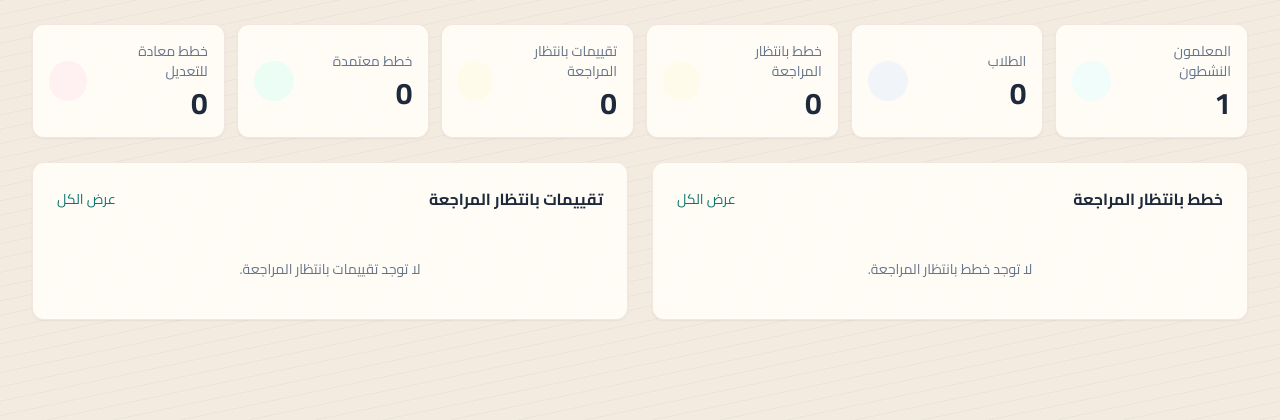
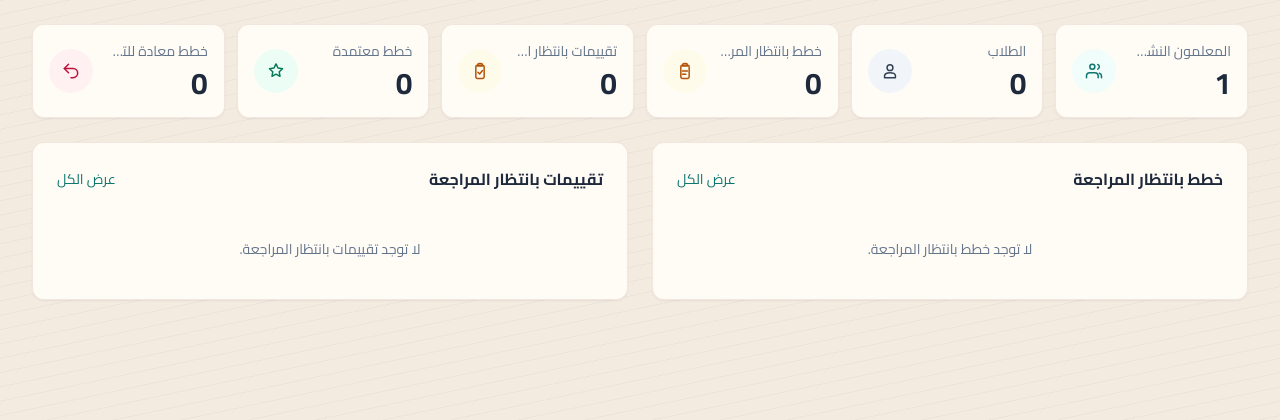
Before and after one commit to mohamedkaram123/speech-therapy-plans, a Laravel app: page /dashboard in a window 1280 px wide. Shown: the part 155-575 px from the top of the page. Run offline with Laravel 12, Linux system fonts and the light colour scheme; a user stored in the database is signed in; data comes from the database, SQL or seed files in the repository; data that the repository does not hold is empty; style sheets or scripts are compiled from the project's sources.

Commit message:
Add icons to supervisor dashboard statistic cards.
Co-authored-by: Cursor <cursoragent@cursor.com>

```diff
--- a/resources/views/components/stat-card.blade.php
+++ b/resources/views/components/stat-card.blade.php
@@ -1,4 +1,4 @@
-@props(['label', 'value', 'tone' => 'teal', 'href' => null])
+@props(['label', 'value', 'tone' => 'teal', 'href' => null, 'icon' => 'chart'])
 
 @php
     $tones = [
@@ -8,12 +8,59 @@
         'slate' => 'text-slate-700 bg-slate-100',
         'emerald' => 'text-emerald-700 bg-emerald-50',
     ];
+    $toneClass = $tones[$tone] ?? $tones['teal'];
 @endphp
 
-<a href="{{ $href ?? '#' }}" class="card p-4 flex items-center justify-between gap-3 hover:border-teal-400 transition">
-    <div>
-        <div class="text-sm text-slate-500">{{ $label }}</div>
+<a href="{{ $href ?? '#' }}" {{ $attributes->class(['card p-4 flex items-center justify-between gap-3 transition', 'hover:border-amber-400' => auth()->user()?->isSupervisor(), 'hover:border-teal-400' => ! auth()->user()?->isSupervisor()]) }}>
+    <div class="min-w-0">
+        <div class="text-sm text-slate-500 truncate">{{ $label }}</div>
         <div class="text-3xl font-bold text-slate-800 mt-1">{{ $value }}</div>
     </div>
-    <span class="h-10 w-10 rounded-full {{ $tones[$tone] ?? $tones['teal'] }}"></span>
+    <span class="shrink-0 h-11 w-11 rounded-full {{ $toneClass }} inline-flex items-center justify-center" aria-hidden="true">
+        @switch($icon)
+            @case('users')
+                {{-- teachers --}}
+                <svg class="h-5 w-5" fill="none" viewBox="0 0 24 24" stroke="currentColor" stroke-width="1.8">
+                    <path stroke-linecap="round" stroke-linejoin="round" d="M17 20v-2a4 4 0 0 0-4-4H7a4 4 0 0 0-4 4v2"/>
+                    <circle cx="10" cy="7" r="3"/>
+                    <path stroke-linecap="round" stroke-linejoin="round" d="M21 20v-2a3.5 3.5 0 0 0-2.5-3.35M16.5 4.2a3 3 0 0 1 0 5.6"/>
+                </svg>
+                @break
+            @case('students')
+                <svg class="h-5 w-5" fill="none" viewBox="0 0 24 24" stroke="currentColor" stroke-width="1.8">
+                    <path stroke-linecap="round" stroke-linejoin="round" d="M12 14c-3.5 0-6.5 1.5-6.5 3.5V20h13v-2.5c0-2-3-3.5-6.5-3.5Z"/>
+                    <circle cx="12" cy="8" r="3.5"/>
+                </svg>
+                @break
+            @case('clipboard')
+                <svg class="h-5 w-5" fill="none" viewBox="0 0 24 24" stroke="currentColor" stroke-width="1.8">
+                    <path stroke-linecap="round" stroke-linejoin="round" d="M9 5h6a2 2 0 0 1 2 2v12a2 2 0 0 1-2 2H9a2 2 0 0 1-2-2V7a2 2 0 0 1 2-2Z"/>
+                    <path stroke-linecap="round" stroke-linejoin="round" d="M9 5a2 2 0 0 1 2-2h2a2 2 0 0 1 2 2v1H9V5Z"/>
+                    <path stroke-linecap="round" stroke-linejoin="round" d="M9 12h6M9 16h4"/>
+                </svg>
+                @break
+            @case('clipboard-check')
+                <svg class="h-5 w-5" fill="none" viewBox="0 0 24 24" stroke="currentColor" stroke-width="1.8">
+                    <path stroke-linecap="round" stroke-linejoin="round" d="M9 5h6a2 2 0 0 1 2 2v12a2 2 0 0 1-2 2H9a2 2 0 0 1-2-2V7a2 2 0 0 1 2-2Z"/>
+                    <path stroke-linecap="round" stroke-linejoin="round" d="M9 5a2 2 0 0 1 2-2h2a2 2 0 0 1 2 2v1H9V5Z"/>
+                    <path stroke-linecap="round" stroke-linejoin="round" d="m9.5 13.5 2 2 3.5-4"/>
+                </svg>
+                @break
+            @case('star')
+                <svg class="h-5 w-5" fill="none" viewBox="0 0 24 24" stroke="currentColor" stroke-width="1.8">
+                    <path stroke-linecap="round" stroke-linejoin="round" d="m12 3.5 2.4 4.9 5.4.8-3.9 3.8.9 5.4L12 15.8 7.2 18.4l.9-5.4-3.9-3.8 5.4-.8L12 3.5Z"/>
+                </svg>
+                @break
+            @case('return')
+                <svg class="h-5 w-5" fill="none" viewBox="0 0 24 24" stroke="currentColor" stroke-width="1.8">
+                    <path stroke-linecap="round" stroke-linejoin="round" d="M9 14 4 9l5-5"/>
+                    <path stroke-linecap="round" stroke-linejoin="round" d="M4 9h10.5a5.5 5.5 0 1 1 0 11H12"/>
+                </svg>
+                @break
+            @default
+                <svg class="h-5 w-5" fill="none" viewBox="0 0 24 24" stroke="currentColor" stroke-width="1.8">
+                    <path stroke-linecap="round" stroke-linejoin="round" d="M4 19V9M10 19V5M16 19v-7M22 19V8"/>
+                </svg>
+        @endswitch
+    </span>
 </a>
--- a/resources/views/dashboard/supervisor.blade.php
+++ b/resources/views/dashboard/supervisor.blade.php
@@ -14,12 +14,12 @@
     </x-slot>
 
     <div class="grid grid-cols-2 lg:grid-cols-3 xl:grid-cols-6 gap-3 mb-6">
-        <x-stat-card label="المعلمون النشطون" :value="$stats['teachers']" :href="route('teachers.index')" />
-        <x-stat-card label="الطلاب" :value="$stats['students']" tone="slate" :href="route('students.index')" />
-        <x-stat-card label="خطط بانتظار المراجعة" :value="$stats['pending_plans']" tone="amber" :href="route('plans.index', ['status' => 'pending_review'])" />
-        <x-stat-card label="تقييمات بانتظار المراجعة" :value="$stats['pending_evaluations']" tone="amber" :href="route('evaluations.index', ['status' => 'pending_review'])" />
-        <x-stat-card label="خطط معتمدة" :value="$stats['approved_plans']" tone="emerald" :href="route('plans.index', ['status' => 'approved'])" />
-        <x-stat-card label="خطط معادة للتعديل" :value="$stats['returned_plans']" tone="rose" :href="route('plans.index', ['status' => 'returned'])" />
+        <x-stat-card label="المعلمون النشطون" :value="$stats['teachers']" icon="users" :href="route('teachers.index')" />
+        <x-stat-card label="الطلاب" :value="$stats['students']" tone="slate" icon="students" :href="route('students.index')" />
+        <x-stat-card label="خطط بانتظار المراجعة" :value="$stats['pending_plans']" tone="amber" icon="clipboard" :href="route('plans.index', ['status' => 'pending_review'])" />
+        <x-stat-card label="تقييمات بانتظار المراجعة" :value="$stats['pending_evaluations']" tone="amber" icon="clipboard-check" :href="route('evaluations.index', ['status' => 'pending_review'])" />
+        <x-stat-card label="خطط معتمدة" :value="$stats['approved_plans']" tone="emerald" icon="star" :href="route('plans.index', ['status' => 'approved'])" />
+        <x-stat-card label="خطط معادة للتعديل" :value="$stats['returned_plans']" tone="rose" icon="return" :href="route('plans.index', ['status' => 'returned'])" />
     </div>
 
     <div class="grid lg:grid-cols-2 gap-6">
```
